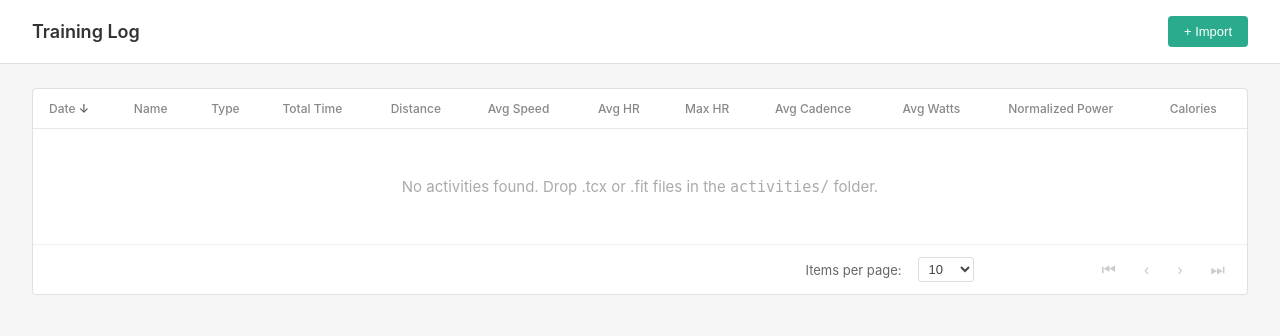
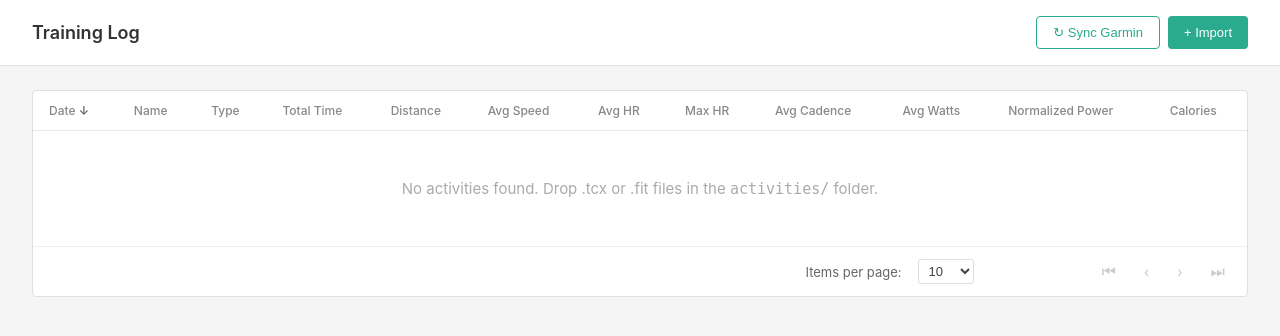
Before and after one commit to ttalola/training-log, a Flask app: page / in a window 1280 px wide. Shown: the top 336 px of the page. Run offline with Flask 3, Linux system fonts and the light colour scheme; data that the repository does not hold is empty.

Commit message:
Add Garmin Connect sync via garminconnect API
Adds a Sync Garmin button that fetches the latest 100 activities from
Garmin Connect and imports any not already on disk. Tokens are cached
locally so only the first run requires credentials. Run garmin_setup.py
once from terminal to authenticate (handles MFA interactively).

Co-Authored-By: Claude Sonnet 4.6 <noreply@anthropic.com>

```diff
--- a/app.py
+++ b/app.py
@@ -1,17 +1,28 @@
+import io
 import json
 import math
 import os
 import sqlite3
 import statistics as _stats
+import zipfile
 from datetime import datetime, timezone
 
 from flask import Flask, abort, jsonify, render_template, request
 from werkzeug.utils import secure_filename
 
+try:
+    from dotenv import load_dotenv
+    load_dotenv()
+except ImportError:
+    pass
+
 app = Flask(__name__)
 
-ACTIVITIES_DIR = os.path.join(os.path.dirname(os.path.abspath(__file__)), 'activities')
-DB_PATH        = os.path.join(os.path.dirname(os.path.abspath(__file__)), 'activities.db')
+ACTIVITIES_DIR  = os.path.join(os.path.dirname(os.path.abspath(__file__)), 'activities')
+DB_PATH         = os.path.join(os.path.dirname(os.path.abspath(__file__)), 'activities.db')
+GARMIN_EMAIL    = os.environ.get('GARMIN_EMAIL')
+GARMIN_PASSWORD = os.environ.get('GARMIN_PASSWORD')
+GARMIN_TOKENS   = os.path.join(os.path.dirname(os.path.abspath(__file__)), 'garmin_tokens')
 
 # Set your FTP/threshold power in watts to enable TSS/IF/VI calculation (e.g. 275)
 ATHLETE_FTP = None
@@ -872,6 +883,65 @@ def load_activities():
     return activities
 
 
+# ── Garmin Connect sync ───────────────────────────────────────────────────────
+
+def sync_garmin():
+    try:
+        from garminconnect import Garmin
+    except ImportError:
+        return 0, 0, 'garminconnect not installed — run: pip install garminconnect'
+
+    if not GARMIN_EMAIL or not GARMIN_PASSWORD:
+        return 0, 0, 'GARMIN_EMAIL and GARMIN_PASSWORD not set in .env'
+
+    try:
+        api = Garmin(email=GARMIN_EMAIL, password=GARMIN_PASSWORD)
+        api.login(tokenstore=GARMIN_TOKENS)
+    except Exception as e:
+        return 0, 0, f'Login failed: {e}. Run garmin_setup.py to re-authenticate.'
+
+    # Collect activity IDs already on disk to skip re-downloads
+    existing_ids = set()
+    if os.path.isdir(ACTIVITIES_DIR):
+        for fname in os.listdir(ACTIVITIES_DIR):
+            name = fname.lower().rsplit('.', 1)[0]
+            part = name.rsplit('_', 1)[-1]
+            if part.isdigit() and len(part) >= 8:
+                existing_ids.add(part)
+
+    garmin_activities = api.get_activities(0, 100)
+    imported = skipped = 0
+    os.makedirs(ACTIVITIES_DIR, exist_ok=True)
+
+    for act in garmin_activities:
+        activity_id = str(act['activityId'])
+        if activity_id in existing_ids:
+            skipped += 1
+            continue
+        try:
+            data = api.download_activity(
+                int(activity_id),
+                dl_fmt=Garmin.ActivityDownloadFormat.ORIGINAL,
+            )
+            # ORIGINAL comes as a zip; extract the FIT inside
+            if data[:2] == b'PK':
+                with zipfile.ZipFile(io.BytesIO(data)) as zf:
+                    fits = [n for n in zf.namelist() if n.lower().endswith('.fit')]
+                    if not fits:
+                        skipped += 1
+                        continue
+                    data = zf.read(fits[0])
+            path = os.path.join(ACTIVITIES_DIR, f'garmin_{activity_id}.fit')
+            with open(path, 'wb') as f:
+                f.write(data)
+            imported += 1
+        except Exception as e:
+            print(f'Failed to download activity {activity_id}: {e}')
+            skipped += 1
+
+    return imported, skipped, None
+
+
 # ── Routes ────────────────────────────────────────────────────────────────────
 
 @app.route('/')
@@ -906,6 +976,18 @@ def api_import():
     return jsonify({'results': results})
 
 
+@app.route('/api/sync', methods=['POST'])
+def api_sync():
+    imported, skipped, error = sync_garmin()
+    if error:
+        return jsonify({'error': error}), 400
+    noun = 'activity' if imported == 1 else 'activities'
+    msg  = f'{imported} new {noun} imported'
+    if skipped:
+        msg += f', {skipped} already up to date'
+    return jsonify({'imported': imported, 'skipped': skipped, 'message': msg})
+
+
 @app.route('/api/activities')
 def api_activities():
     return jsonify(load_activities())
--- a/templates/index.html
+++ b/templates/index.html
@@ -24,6 +24,8 @@
   }
   header h1 { font-size: 18px; font-weight: 600; color: #333; }
 
+  .header-actions { display: flex; gap: 8px; }
+
   .import-btn {
     background: #2aab8e;
     color: #fff;
@@ -37,6 +39,20 @@
   }
   .import-btn:hover:not(:disabled) { background: #249478; }
   .import-btn:disabled { background: #b0b0b0; cursor: default; }
+
+  .sync-btn {
+    background: none;
+    color: #2aab8e;
+    border: 1px solid #2aab8e;
+    border-radius: 4px;
+    padding: 8px 16px;
+    font-size: 13px;
+    font-weight: 500;
+    cursor: pointer;
+    white-space: nowrap;
+  }
+  .sync-btn:hover:not(:disabled) { background: #f0faf8; }
+  .sync-btn:disabled { color: #b0b0b0; border-color: #b0b0b0; cursor: default; }
 
   .import-status {
     padding: 10px 32px;
@@ -165,7 +181,10 @@
 
 <header>
   <h1>Training Log</h1>
-  <button class="import-btn" id="import-btn">+ Import</button>
+  <div class="header-actions">
+    <button class="sync-btn" id="sync-btn">↻ Sync Garmin</button>
+    <button class="import-btn" id="import-btn">+ Import</button>
+  </div>
 </header>
 <div class="import-status" id="import-status"></div>
 <input type="file" id="file-input" multiple accept=".tcx,.fit" style="display:none">
@@ -389,6 +408,31 @@
     if (files.length) uploadFiles(files);
   });
 
+  // ── Garmin Sync ─────────────────────────────────────────────────────────────
+
+  const syncBtn = document.getElementById('sync-btn');
+
+  syncBtn.addEventListener('click', () => {
+    syncBtn.disabled = true;
+    importBtn.disabled = true;
+    showStatus('uploading', 'Syncing with Garmin Connect…');
+
+    fetch('/api/sync', { method: 'POST' })
+      .then(r => r.json())
+      .then(data => {
+        if (data.error) {
+          showStatus('error', data.error);
+        } else {
+          showStatus('success', data.message);
+          if (data.imported > 0) {
+            fetch('/api/activities').then(r => r.json()).then(d => { allActivities = d; page = 1; render(); });
+          }
+        }
+      })
+      .catch(err => showStatus('error', `Sync failed: ${err.message}`))
+      .finally(() => { syncBtn.disabled = false; importBtn.disabled = false; });
+  });
+
   // Load data
   fetch('/api/activities')
     .then(r => r.json())
```
Also changed, not shown: garmin_setup.py (added, +28 -0 lines), 1 other file.
